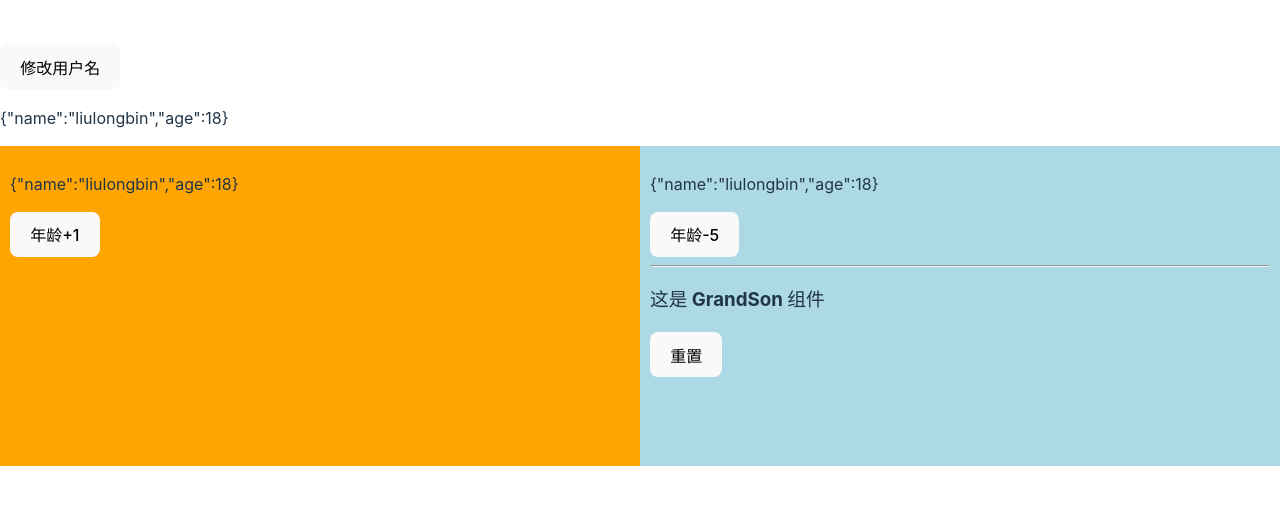
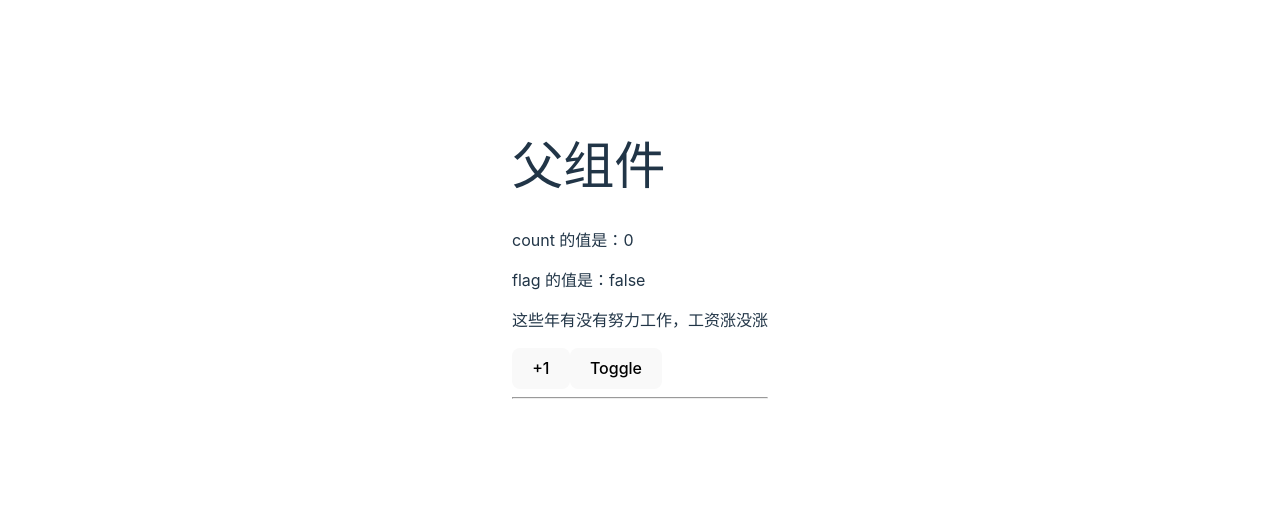
Before and after one commit to jiansun-max/react_hooks, a React (Vite) app: page / in a window 1280 px wide. Shown: the part 145-650 px from the top of the page. Built offline with nearby package versions, Linux system fonts and the light colour scheme.

Commit message:
45.性能优化-useMemo-使用useMemo对计算的结果进行缓存

```diff
--- a/src/App.tsx
+++ b/src/App.tsx
@@ -1,12 +1,12 @@
 import React from 'react'
-import { UserInfoContextWrapper, Father } from '@/components/use_context/02.reducer.tsx'
+import { Father } from '@/components/use_memo/01.base.tsx'
 
 // React.FC<T> 表示这是一个函数式的 react 组件
 const App: React.FC = () => {
   return (
-    <UserInfoContextWrapper>
+    <>
       <Father />
-    </UserInfoContextWrapper>
+    </>
   )
 }
 
--- /dev/null
+++ b/src/components/use_memo/01.base.tsx
@@ -0,0 +1,41 @@
+import React, { useEffect, useState, useMemo } from 'react'
+
+// 父组件
+export const Father: React.FC = () => {
+  // 定义 count 和 flag 两个状态
+  const [count, setCount] = useState(0)
+  const [flag, setFlag] = useState(false)
+
+  // 根据布尔值进行计算，动态返回内容
+  // 注意：useMemo 的返回值是一个计算好的值，而不是函数了
+  const tips = useMemo(() => {
+    console.log('触发了 tips 的重新计算')
+    return flag ? <p>哪里贵了，不要睁着眼瞎说好不好</p> : <p>这些年有没有努力工作，工资涨没涨</p>
+  }, [flag])
+
+  return (
+    <>
+      <h1>父组件</h1>
+      <p>count 的值是：{count}</p>
+      <p>flag 的值是：{String(flag)}</p>
+      {tips}
+      <button onClick={() => setCount((prev) => prev + 1)}>+1</button>
+      <button onClick={() => setFlag((prev) => !prev)}>Toggle</button>
+      <hr />
+      {/* <Son num={count} /> */}
+    </>
+  )
+}
+
+// 子组件：依赖于父组件通过 props 传递进来的 num
+// 被 React.memo() 包裹的子组件，只有 props 变化了，才会被重新渲染
+export const Son: React.FC<{ num: number }> = React.memo(({ num }) => {
+  useEffect(() => {
+    console.log('触发了子组件的渲染')
+  })
+  return (
+    <>
+      <h3>子组件 {num}</h3>
+    </>
+  )
+})
```
